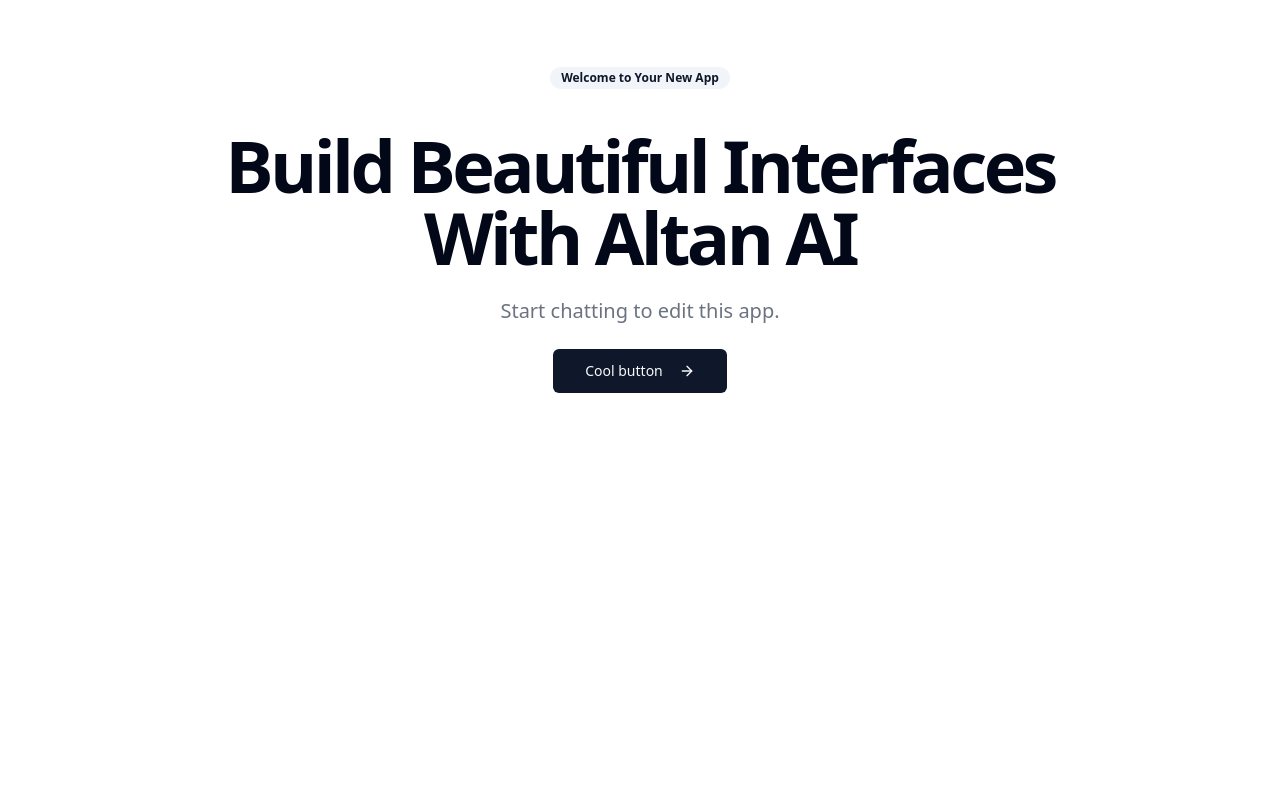
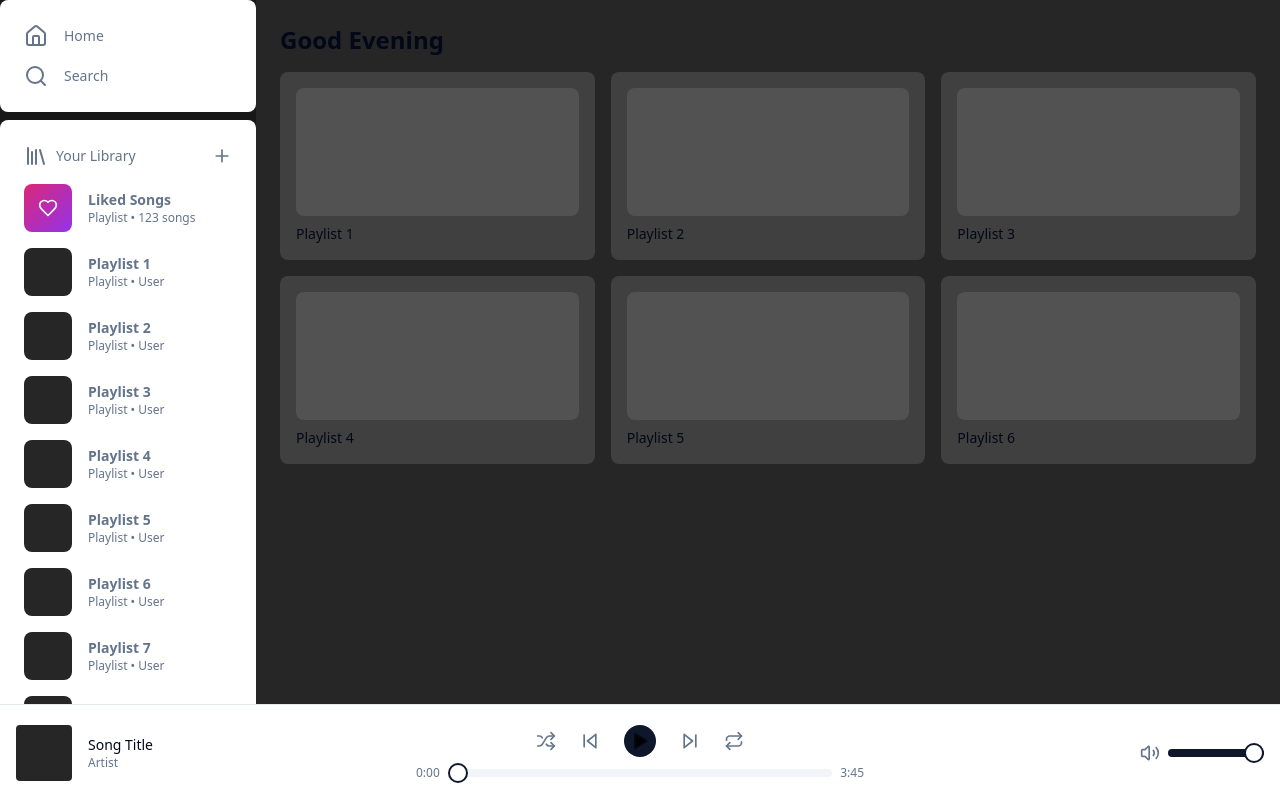
Before and after one commit to altanlabs/f2e20b-spotify, a React (Vite) app: page / in a window 1280 px wide. Built offline with nearby package versions, Linux system fonts and the light colour scheme; what @radix-ui/themes would draw is missing.

Commit message:
New commit

```diff
--- /dev/null
+++ b/src/components/blocks/now-playing-bar.tsx
@@ -0,0 +1,58 @@
+import { Play, SkipBack, SkipForward, Repeat, Shuffle, Volume2 } from "lucide-react"
+import { Slider } from "@/components/ui/slider"
+
+export function NowPlayingBar() {
+  return (
+    <div className="h-24 bg-card border-t px-4">
+      <div className="h-full flex items-center justify-between">
+        <div className="flex items-center gap-4 w-[30%]">
+          <div className="w-14 h-14 bg-neutral-800 rounded" />
+          <div>
+            <p className="text-sm font-medium">Song Title</p>
+            <p className="text-xs text-muted-foreground">Artist</p>
+          </div>
+        </div>
+
+        <div className="flex flex-col items-center gap-2 w-[40%]">
+          <div className="flex items-center gap-6">
+            <button className="text-muted-foreground hover:text-primary transition">
+              <Shuffle size={20} />
+            </button>
+            <button className="text-muted-foreground hover:text-primary transition">
+              <SkipBack size={20} />
+            </button>
+            <button className="w-8 h-8 rounded-full bg-primary flex items-center justify-center hover:scale-105 transition">
+              <Play size={20} fill="black" />
+            </button>
+            <button className="text-muted-foreground hover:text-primary transition">
+              <SkipForward size={20} />
+            </button>
+            <button className="text-muted-foreground hover:text-primary transition">
+              <Repeat size={20} />
+            </button>
+          </div>
+          <div className="flex items-center gap-2 w-full max-w-md">
+            <span className="text-xs text-muted-foreground">0:00</span>
+            <Slider
+              defaultValue={[0]}
+              max={100}
+              step={1}
+              className="w-full"
+            />
+            <span className="text-xs text-muted-foreground">3:45</span>
+          </div>
+        </div>
+
+        <div className="flex items-center gap-2 w-[30%] justify-end">
+          <Volume2 size={20} className="text-muted-foreground" />
+          <Slider
+            defaultValue={[100]}
+            max={100}
+            step={1}
+            className="w-24"
+          />
+        </div>
+      </div>
+    </div>
+  )
+}
--- /dev/null
+++ b/src/components/blocks/spotify-sidebar.tsx
@@ -0,0 +1,56 @@
+import { Home, Search, Library, Plus, Heart } from "lucide-react"
+import { ScrollArea } from "@/components/ui/scroll-area"
+
+export function SpotifySidebar() {
+  return (
+    <div className="flex flex-col gap-2 h-full">
+      <div className="bg-card rounded-lg p-6">
+        <nav className="space-y-4">
+          <a className="flex items-center gap-4 text-sm font-medium text-muted-foreground hover:text-primary transition">
+            <Home size={24} />
+            Home
+          </a>
+          <a className="flex items-center gap-4 text-sm font-medium text-muted-foreground hover:text-primary transition">
+            <Search size={24} />
+            Search
+          </a>
+        </nav>
+      </div>
+
+      <div className="bg-card rounded-lg flex-1 p-6">
+        <div className="flex items-center justify-between mb-4">
+          <button className="flex items-center gap-2 text-sm font-medium text-muted-foreground hover:text-primary transition">
+            <Library size={24} />
+            Your Library
+          </button>
+          <button className="text-muted-foreground hover:text-primary transition">
+            <Plus size={20} />
+          </button>
+        </div>
+
+        <ScrollArea className="h-[calc(100%-60px)]">
+          <div className="space-y-4">
+            <button className="flex items-center gap-4 w-full text-left text-sm font-medium text-muted-foreground hover:text-primary transition">
+              <div className="w-12 h-12 bg-gradient-to-br from-pink-600 to-purple-600 rounded-lg flex items-center justify-center">
+                <Heart size={20} className="text-white" />
+              </div>
+              <div>
+                <p className="font-semibold">Liked Songs</p>
+                <p className="text-xs text-muted-foreground">Playlist • 123 songs</p>
+              </div>
+            </button>
+            {Array.from({length: 10}).map((_, i) => (
+              <button key={i} className="flex items-center gap-4 w-full text-left text-sm font-medium text-muted-foreground hover:text-primary transition">
+                <div className="w-12 h-12 bg-neutral-800 rounded-lg" />
+                <div>
+                  <p className="font-semibold">Playlist {i + 1}</p>
+                  <p className="text-xs text-muted-foreground">Playlist • User</p>
+                </div>
+              </button>
+            ))}
+          </div>
+        </ScrollArea>
+      </div>
+    </div>
+  )
+}
--- a/src/pages/index.tsx
+++ b/src/pages/index.tsx
@@ -1,37 +1,26 @@
-import { Badge } from "@/components/ui/badge"
-import { Button } from "@/components/ui/button"
-import { motion } from "framer-motion"
-import { ArrowRight } from "lucide-react"
-import { useNavigate } from "react-router-dom"
-
+import { SpotifySidebar } from "@/components/blocks/spotify-sidebar"
+import { NowPlayingBar } from "@/components/blocks/now-playing-bar"
 
 export default function IndexPage() {
-  const navigate = useNavigate()
-
   return (
-    <div className="container mx-auto px-4 py-16 space-y-32">
-      {/* Hero Section */}
-      <motion.section
-        className="text-center space-y-6"
-        initial={{ opacity: 0 }}
-        animate={{ opacity: 1 }}
-        transition={{ duration: 0.8 }}
-      >
-        <Badge variant="secondary" className="mb-4">
-          Welcome to Your New App
-        </Badge>
-        <h1 className="text-4xl font-bold tracking-tighter sm:text-5xl md:text-6xl lg:text-7xl">
-          Build Beautiful Interfaces
-          <br />
-          With Altan AI
-        </h1>
-        <p className="mx-auto max-w-[700px] text-gray-500 md:text-xl dark:text-gray-400">
-          Start chatting to edit this app.
-        </p>
-        <Button size="lg" className="mt-4" onClick={() => navigate('/')}>
-          Cool button <ArrowRight className="ml-2 h-4 w-4" />
-        </Button>
-      </motion.section>
+    <div className="h-screen flex flex-col">
+      <div className="flex-1 flex overflow-hidden">
+        <aside className="w-64 bg-neutral-900">
+          <SpotifySidebar />
+        </aside>
+        <main className="flex-1 bg-neutral-800 p-6 overflow-auto">
+          <h1 className="text-2xl font-bold mb-4">Good Evening</h1>
+          <div className="grid grid-cols-3 gap-4">
+            {Array.from({ length: 6 }).map((_, i) => (
+              <div key={i} className="bg-neutral-700 rounded-lg p-4">
+                <div className="w-full h-32 bg-neutral-600 rounded-lg mb-2" />
+                <p className="text-sm font-medium">Playlist {i + 1}</p>
+              </div>
+            ))}
+          </div>
+        </main>
+      </div>
+      <NowPlayingBar />
     </div>
   )
 }
```
